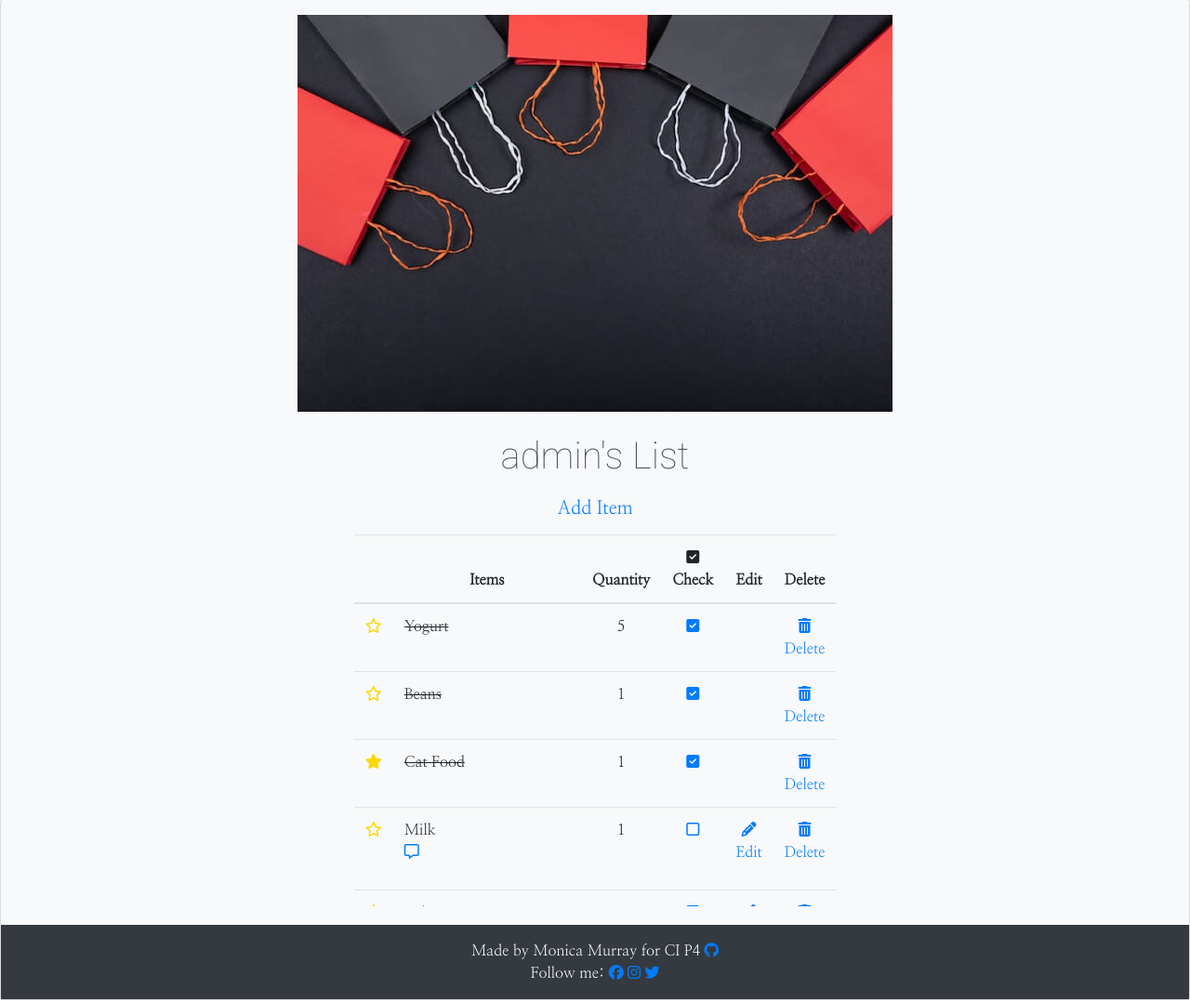
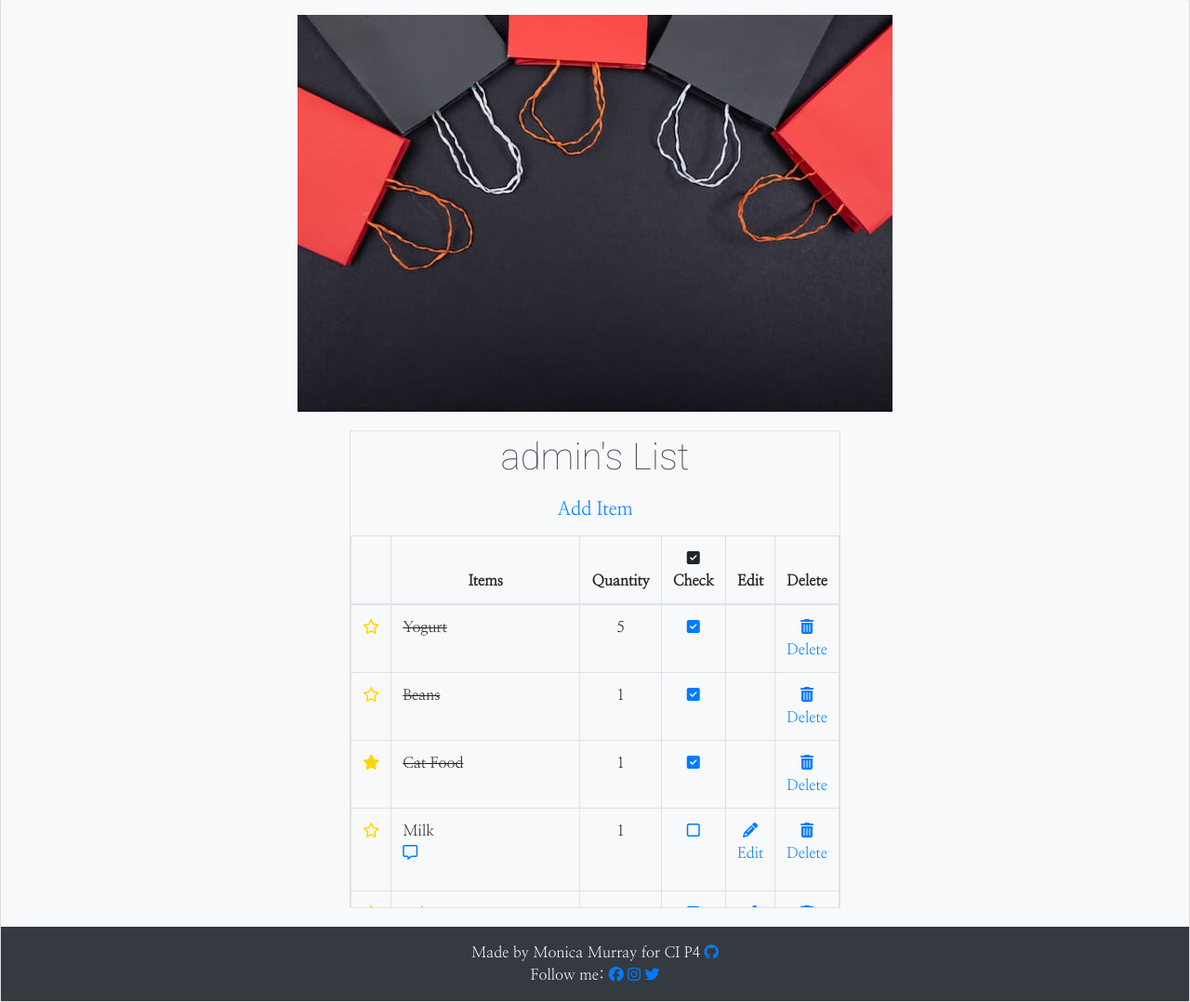
Before and after one commit to MoniMurray/shopping-list, a Django app: page / in a window 1280 px wide. Shown: the part 163-1241 px from the top of the page at 93% size. Run offline with Django 3.2, Linux system fonts and the light colour scheme; a user stored in the database is signed in; data comes from the database, SQL or seed files in the repository; both versions use the stored data as it was after the commit; some libraries are stand-ins or nearby versions; some web fonts are replaced.

Commit message:
Include border around Table using bootstrap

```diff
--- a/templates/index.html
+++ b/templates/index.html
@@ -20,7 +20,7 @@
     <!-- <form method="get">
       {{shoppingFilter.form}}
    </form> -->
-    <div class="table-responsive-sm pt-1">
+    <div class="table-responsive-sm table-bordered pt-1">
       <h1>{{user.username}}'s List</h1>
       <button type="button" class="btn btn-lg mb-1">
         <a href="{% url 'add' %}">Add Item</a>
```
Also changed, not shown: db.sqlite3.
